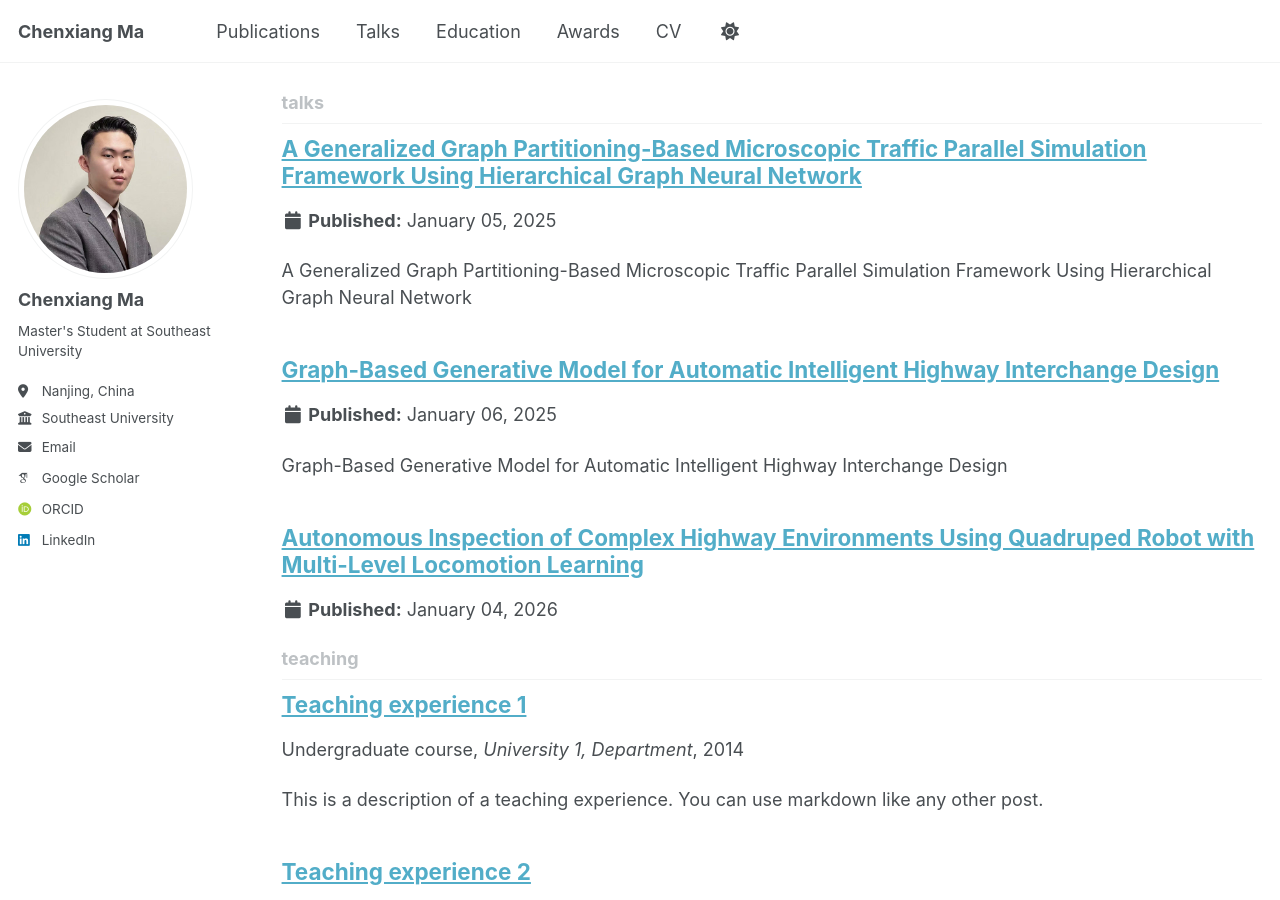
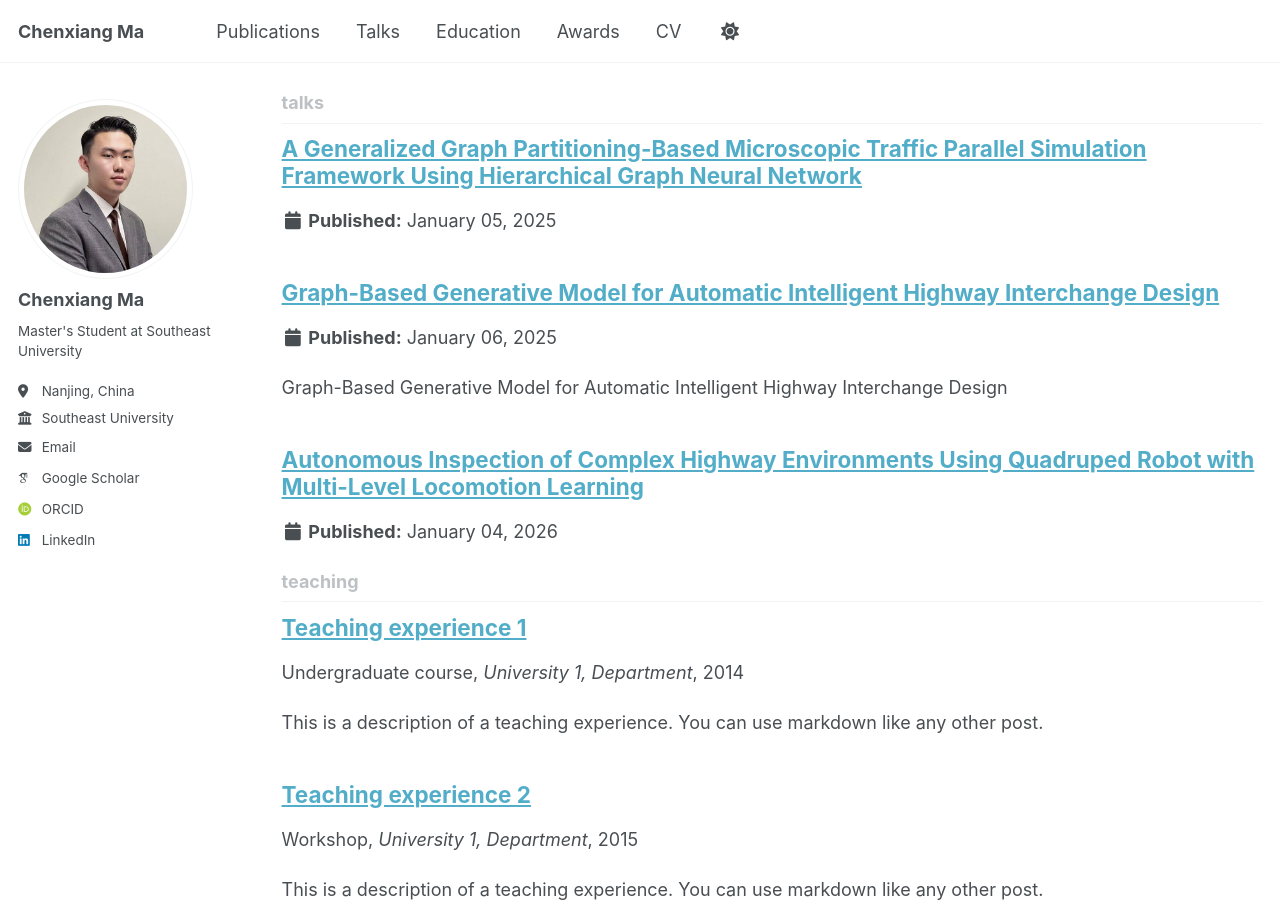
Before and after one commit to macxii23/macxii23.github.io, a Jekyll site: the page built from _pages/collection-archive.html, in a window 1280 px wide and 900 px high, scrolled down 2235 px. Built offline with Jekyll 4.4.1, drawn with Linux system fonts in a browser that asks for light colours; some web fonts are replaced; a script bundle is joined from its source files by our own code; library files that are not in the unit come from our copies; some of the changed lines change nothing that is shown.

Commit message:
Update 2025-01-05-generalized-graph-partitioning-trb.md

```diff
--- a/_talks/2025-01-05-generalized-graph-partitioning-trb.md
+++ b/_talks/2025-01-05-generalized-graph-partitioning-trb.md
@@ -1,10 +1,21 @@
 ---
 title: "A Generalized Graph Partitioning-Based Microscopic Traffic Parallel Simulation Framework Using Hierarchical Graph Neural Network"
-collection: publications
-category: conferences
-permalink: /publication/2025-01-05-generalized-graph-partitioning-trb
-excerpt: 'A Generalized Graph Partitioning-Based Microscopic Traffic Parallel Simulation Framework Using Hierarchical Graph Neural Network'
+collection: talks
+permalink: /talks/2025-01-05-generalized-graph-partitioning-trb
+
+# 1. 形式 @ 会议
+type: "Conference Poster Presentation"
+venue: "104th Transportation Research Board Annual Meeting (TRB)"
+
+# 2. 时间, 地点
 date: 2025-01-05
-venue: '104th Transportation Research Board Annual Meeting'
-citation: 'Ma, C., Xu, C.* (2025). A Generalized Graph Partitioning-Based Microscopic Traffic Parallel Simulation Framework Using Hierarchical Graph Neural Network. Presented at <i>104th Transportation Research Board Annual Meeting</i>, Washington, DC. [Top Transportation Conference]'
+location: "Washington, DC, USA"
+
+# 3. 链接
+# slidesurl: ""
+# posterurl: ""
+
+# 4. 照片
+# talk_gallery:
+#   - /images/talks/trb2025_2.jpg
 ---
```
